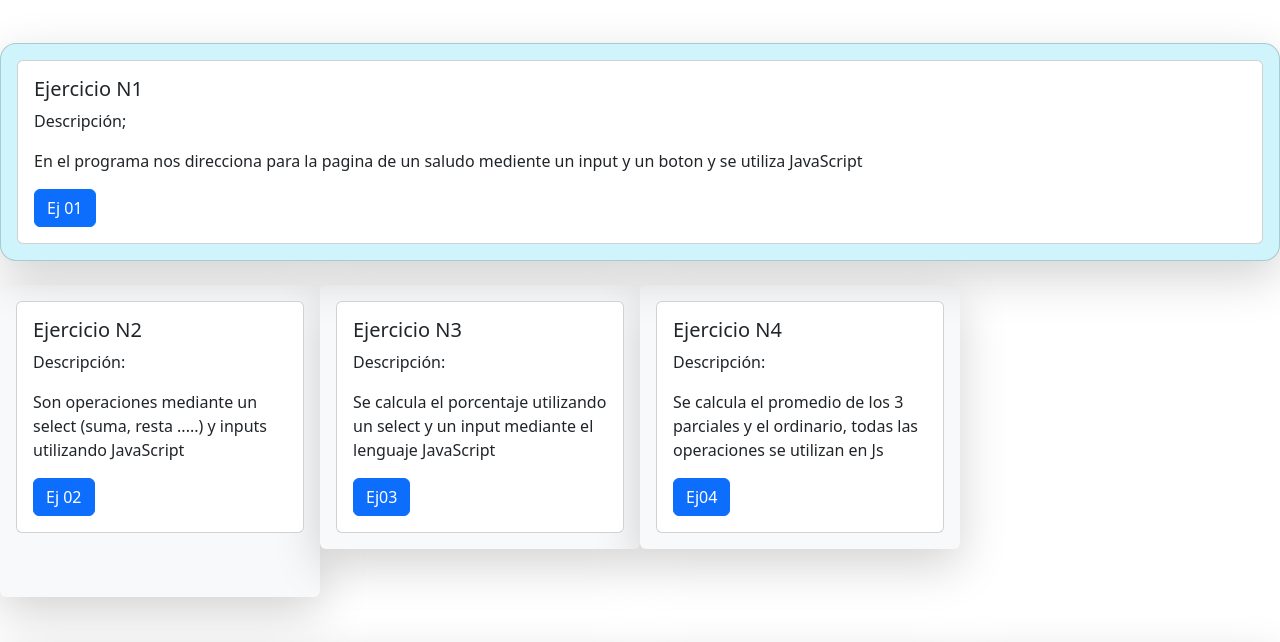
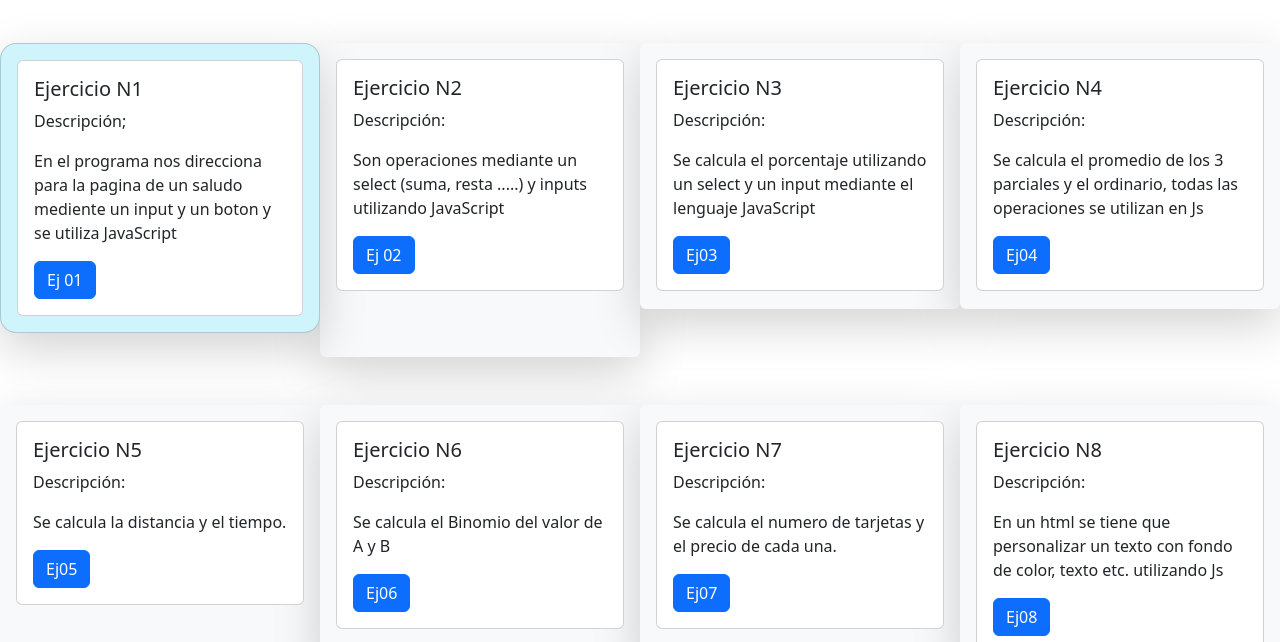
Before and after one commit to Miriam47029/portafolio2, a plain HTML site: page index.html in a window 1280 px wide. Shown: the part 149-791 px from the top of the page. Drawn offline with nearby package versions, Linux system fonts and the light colour scheme.

Commit message:
Update index.html

```diff
--- a/index.html
+++ b/index.html
@@ -10,7 +10,7 @@
 <div class="container-fluid mt-5 mb-5">
 <h1 class="text-center mb-5">Portafolio de Evidencias <br>Miriam Pacheco Méndez</b></h1>
 	<div class="row">
-		<div class="card bg-info-subtle rounded-4 shadow-lg p-3 mb-4 bg-body-tertiary rounded">
+		<div class="col-sm-3 card bg-info-subtle rounded-4 shadow-lg p-3 mb-4 bg-body-tertiary rounded">
 		  <div class="card">
 			<div class="card-body">
 			  <h5 class="card-title">Ejercicio N1</h5>
```
